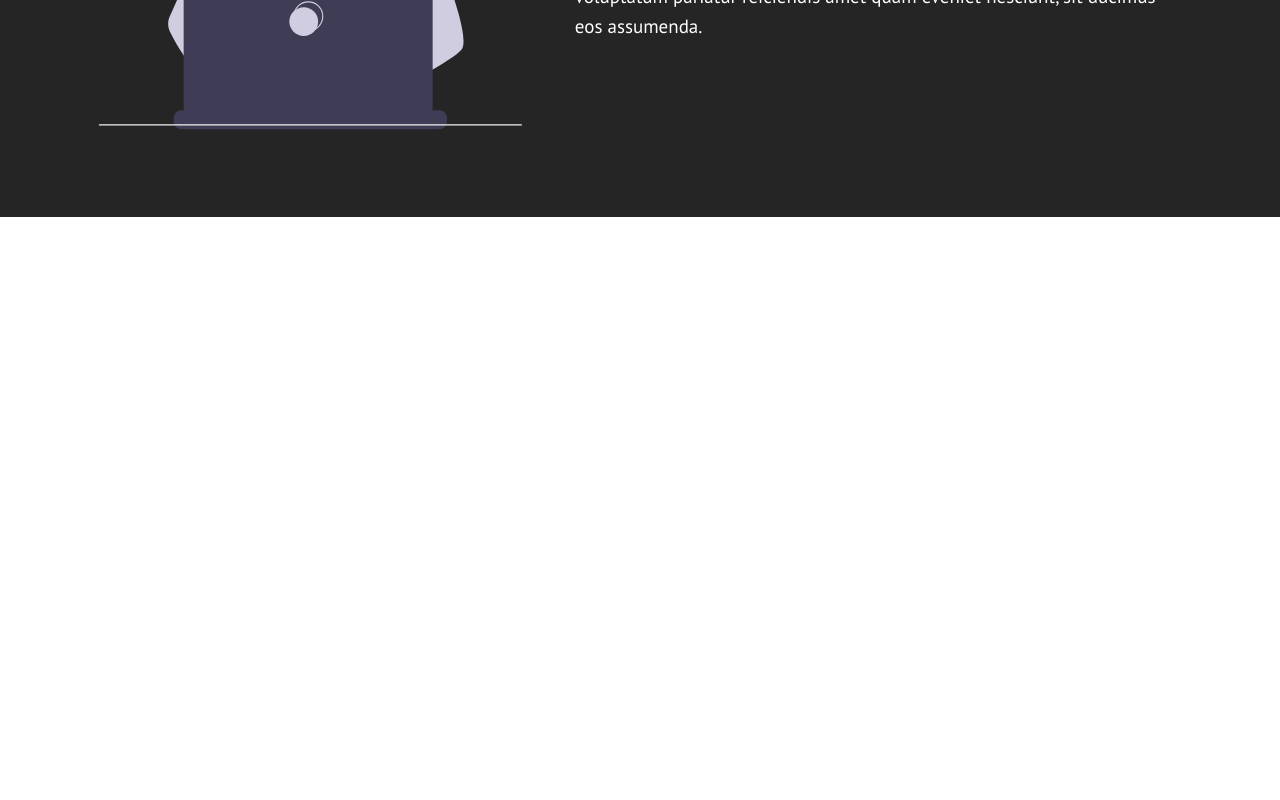
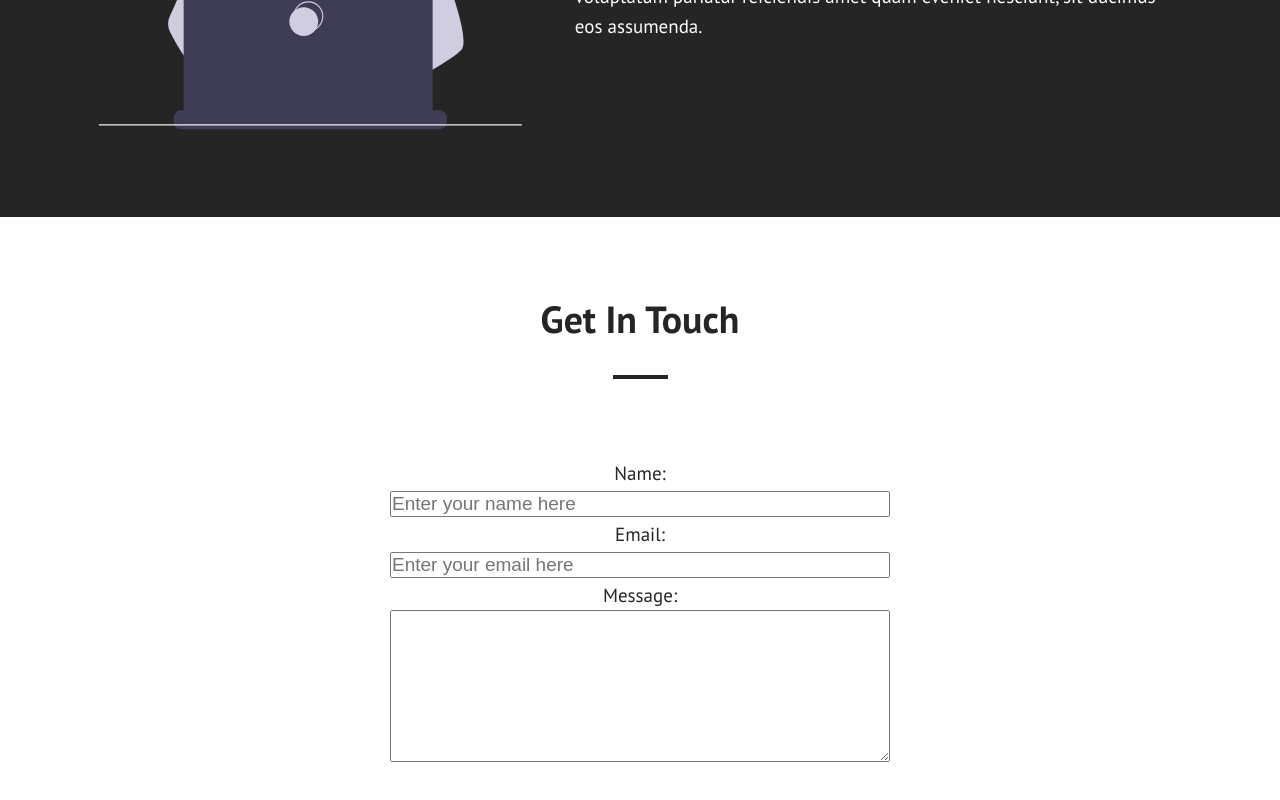
Before and after one commit to findshrey/portfolio, a Next.js app: page / in a window 1280 px wide. Shown: the part 1554-2354 px from the top of the page. Before the commit the page ends 1771 px from the top, so only its background shows below. Built offline with nearby package versions, Linux system fonts and the light colour scheme.

Commit message:
Added Contact component

```diff
--- /dev/null
+++ b/src/components/Contact.js
@@ -0,0 +1,29 @@
+const Contact = () => {
+   return (
+      <section className="contact">
+         <div className="container">
+            <header className="head-black">
+               <h3>Get In Touch</h3>
+            </header>
+            <div className="form-wrapper">
+               <form className="form">
+                  <div className="form-input">
+                     <label>Name:</label>
+                     <input name="name" type="text" placeholder="Enter your name here" />
+                  </div>
+                  <div className="form-input">
+                     <label>Email:</label>
+                     <input name="email" type="email" placeholder="Enter your email here" />
+                  </div>
+                  <div className="form-input">
+                     <label>Message:</label>
+                     <textarea name="message" cols="30" rows="10"></textarea>
+                  </div>
+               </form>
+            </div>
+         </div>
+      </section>
+   )
+}
+
+export default Contact
--- a/src/pages/index.js
+++ b/src/pages/index.js
@@ -3,6 +3,7 @@ import Hero from './../components/Hero'
 import Projects from './../components/Projects'
 import Divider from './../components/utilities/divider'
 import About from './../components/About'
+import Contact from './../components/Contact'
 
 const PortfolioApp = () => {
   return (
@@ -13,6 +14,7 @@ const PortfolioApp = () => {
         {/* <Projects /> */}
         <Divider />
         <About />
+        <Contact />
       </main>
       <footer></footer>
     </>
--- a/src/styles/base/_utilities.scss
+++ b/src/styles/base/_utilities.scss
@@ -65,6 +65,15 @@
          background: darken($c-white, 5%);
       }
    }
+
+   &-black {
+      @extend %head-common;
+      color: $c-matte-black;
+
+      h3:after {
+         background: $c-matte-black;
+      }
+   }
 }
 
 // Header properties
--- /dev/null
+++ b/src/styles/components/_contact.scss
@@ -0,0 +1,28 @@
+.contact {
+   padding: $section-padding;
+}
+
+.form-wrapper {
+   display: flex;
+   justify-content: center;
+   text-align: center;
+}
+
+.form {
+   width: 100%;
+   max-width: 500px;
+
+   &-input {
+      label {
+         display: block;
+      }
+
+      input {
+         width: 100%;
+      }
+
+      textarea {
+         width: 100%;
+      }
+   }
+}
--- a/src/styles/main.scss
+++ b/src/styles/main.scss
@@ -9,4 +9,5 @@
 @import './components/hero';
 @import './components/projects';
 @import './components/divider';
-@import './components//about';
+@import './components/about';
+@import './components/contact';
```
